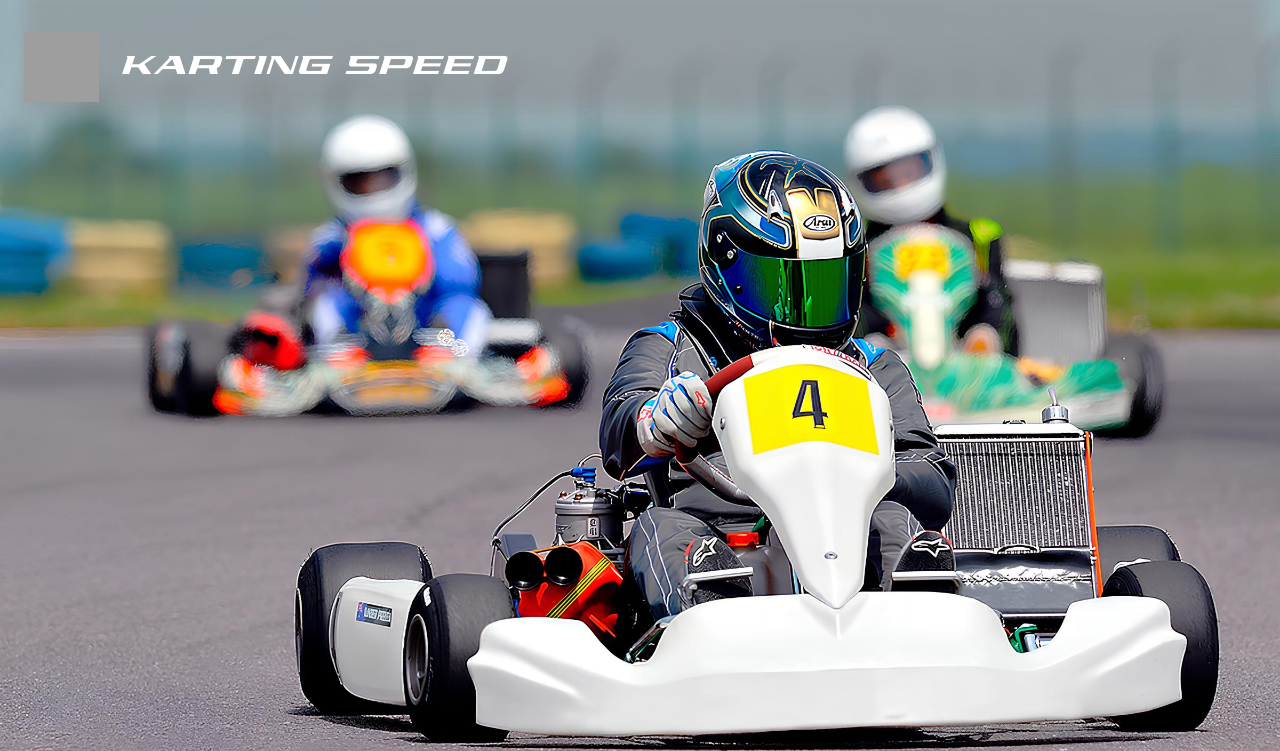
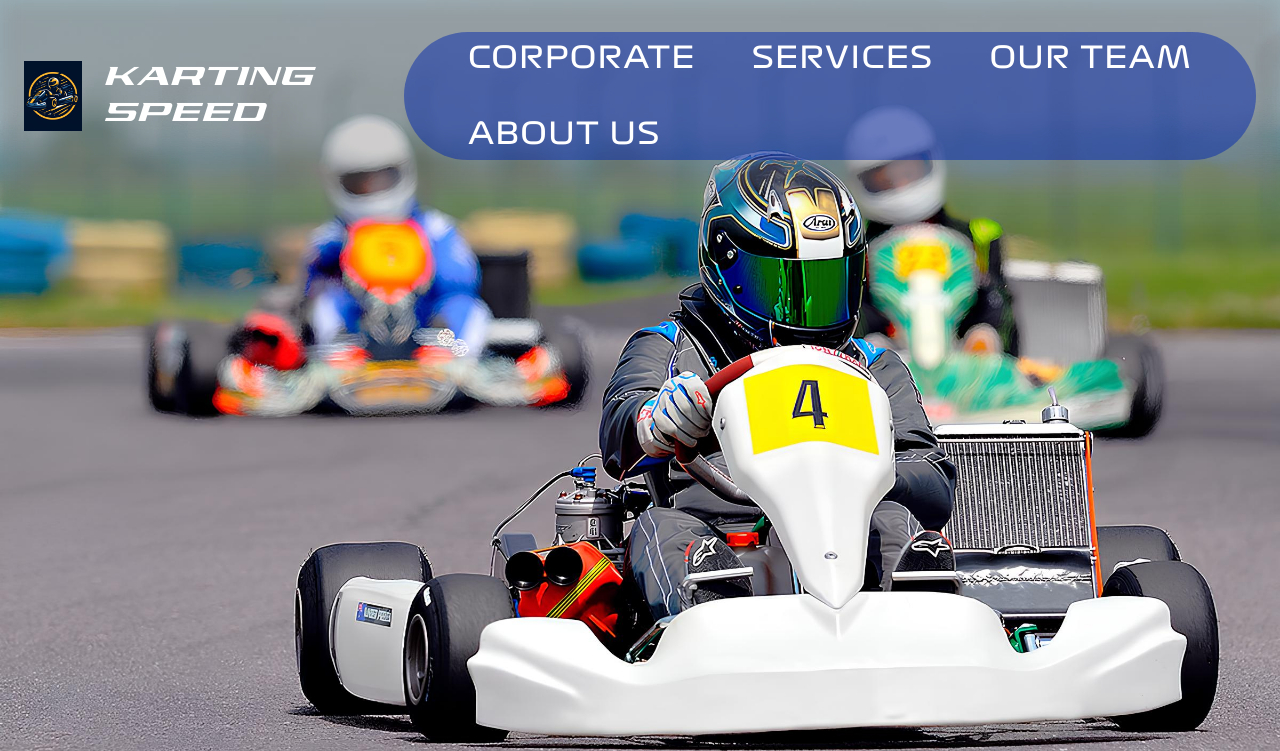
Before and after one commit to Maksim-Volosh/KARTING-ACADEMY, a Django app: page / in a window 1280 px wide. Shown: the top 751 px of the page. Run offline with Django 4.2, Linux system fonts and the light colour scheme; data that the repository does not hold is empty; grey boxes are pictures that could not be loaded.

Commit message:
add header

```diff
--- a/static/css/main/main.css
+++ b/static/css/main/main.css
@@ -4,23 +4,22 @@
   margin: auto;
 }
 
-.header {
-  position: relative;
+.navbar {
+  background-color: rgba(0, 38, 173, 0.49);
 }
 
 .for-blur {
+  position: absolute;
   z-index: -1;
-  position: absolute;
-  width: 97%;
-  height: 90%;
   background: rgba(134, 127, 127, 0.4);
   filter: blur(10px);
-  top: -10px;
   -webkit-filter: blur(10px);
+  width: 100%;
+  height: 100%
 }
 
 .karting-head {
-  background-image: url('/static/img/main/simple-logo.svg');
+  background-image: url('/static/img/main/simple-logo.jpg');
   height: 70px;
   width: 75px;
 }
--- a/static/css/main/output.css
+++ b/static/css/main/output.css
@@ -600,6 +600,10 @@ video {
   position: static;
 }
 
+.relative {
+  position: relative;
+}
+
 .m-auto {
   margin: auto;
 }
@@ -720,16 +724,20 @@ video {
   gap: 1.25rem;
 }
 
+.gap-6 {
+  gap: 1.5rem;
+}
+
 .gap-9 {
   gap: 2.25rem;
 }
 
-.gap-8 {
-  gap: 2rem;
+.gap-10 {
+  gap: 2.5rem;
 }
 
-.gap-6 {
-  gap: 1.5rem;
+.gap-4 {
+  gap: 1rem;
 }
 
 .justify-self-center {
@@ -742,6 +750,10 @@ video {
 
 .rounded-lg {
   border-radius: 0.5rem;
+}
+
+.rounded-full {
+  border-radius: 9999px;
 }
 
 .bg-\[\#0D3242\] {
@@ -772,6 +784,16 @@ video {
   padding: 1rem;
 }
 
+.px-6 {
+  padding-left: 1.5rem;
+  padding-right: 1.5rem;
+}
+
+.px-7 {
+  padding-left: 1.75rem;
+  padding-right: 1.75rem;
+}
+
 .px-9 {
   padding-left: 2.25rem;
   padding-right: 2.25rem;
@@ -792,19 +814,19 @@ video {
   padding-bottom: 5rem;
 }
 
-.py-2 {
-  padding-top: 0.5rem;
-  padding-bottom: 0.5rem;
-}
-
 .py-8 {
   padding-top: 2rem;
   padding-bottom: 2rem;
 }
 
-.px-6 {
-  padding-left: 1.5rem;
-  padding-right: 1.5rem;
+.px-12 {
+  padding-left: 3rem;
+  padding-right: 3rem;
+}
+
+.px-16 {
+  padding-left: 4rem;
+  padding-right: 4rem;
 }
 
 .pl-20 {
@@ -849,6 +871,11 @@ video {
 .text-xl {
   font-size: 1.25rem;
   line-height: 1.75rem;
+}
+
+.text-base {
+  font-size: 1rem;
+  line-height: 1.5rem;
 }
 
 .uppercase {
--- a/templates/main/index.html
+++ b/templates/main/index.html
@@ -15,21 +15,28 @@
 </head>
 <body class="black">
 <main class="main-page m-auto">
-  <div class="info custom-gradient">
-    <div class="m-auto">
+  <div>
+
       <div class="start pic">
-        <div class="wrapper">
-        <header class="header flex py-8 px-6 z-2">
+        <div class="wrapper relative z-2">
           <div class="for-blur"></div>
-          <div class="header__logo flex justify-center items-center gap-6">
+          <header class="header flex justify-between py-8 px-6">
+            <div class="header__logo flex justify-center items-center gap-4">
               <div class="karting-head pic"></div>
-            <h2 class="news__head head head2 text-3xl">
+              <h2 class="news__head head head2 text-3xl uppercase">
                 Karting speed
               </h2>
+            </div>
+            <div class="navbar flex font-formula1 px-16 py-1.2 items-center gap-10 text-3xl rounded-full">
+              <p class="uppercase">corporate</p>
+              <p class="uppercase">services</p>
+              <p class="uppercase">our team</p>
+              <p class="uppercase">about us</p>
             </div>
           </header>
         </div>
         </div>
+
       <div class="info custom-gradient">
         <div class="rating pl-20 pr-24 pt-16">
           <div class="wrapper">
@@ -140,7 +147,7 @@
 
 
         <section class="partners px-9 pt-16">
-          <wrapper class="wrapper">
+          <div class="wrapper">
             <h2 class="partners__head text-center mb-12 head head_bottom-line text-4xl"> Partners </h2>
             <div class="partners__content flex justify-evenly flex-wrap">
               <div class="partners__frame">
@@ -156,7 +163,7 @@
                 <img src="/static/img/main/partner1.png" alt="Image 5">
               </div>
             </div>
-          </wrapper>
+          </div>
         </section>
 
         <section class="news py-20">
```
Also changed, not shown: static/img/main/simple-logo.jpg (renamed from static/img/main/simple logo.jpg). Lines whose indentation alone changed are shown as unchanged.
